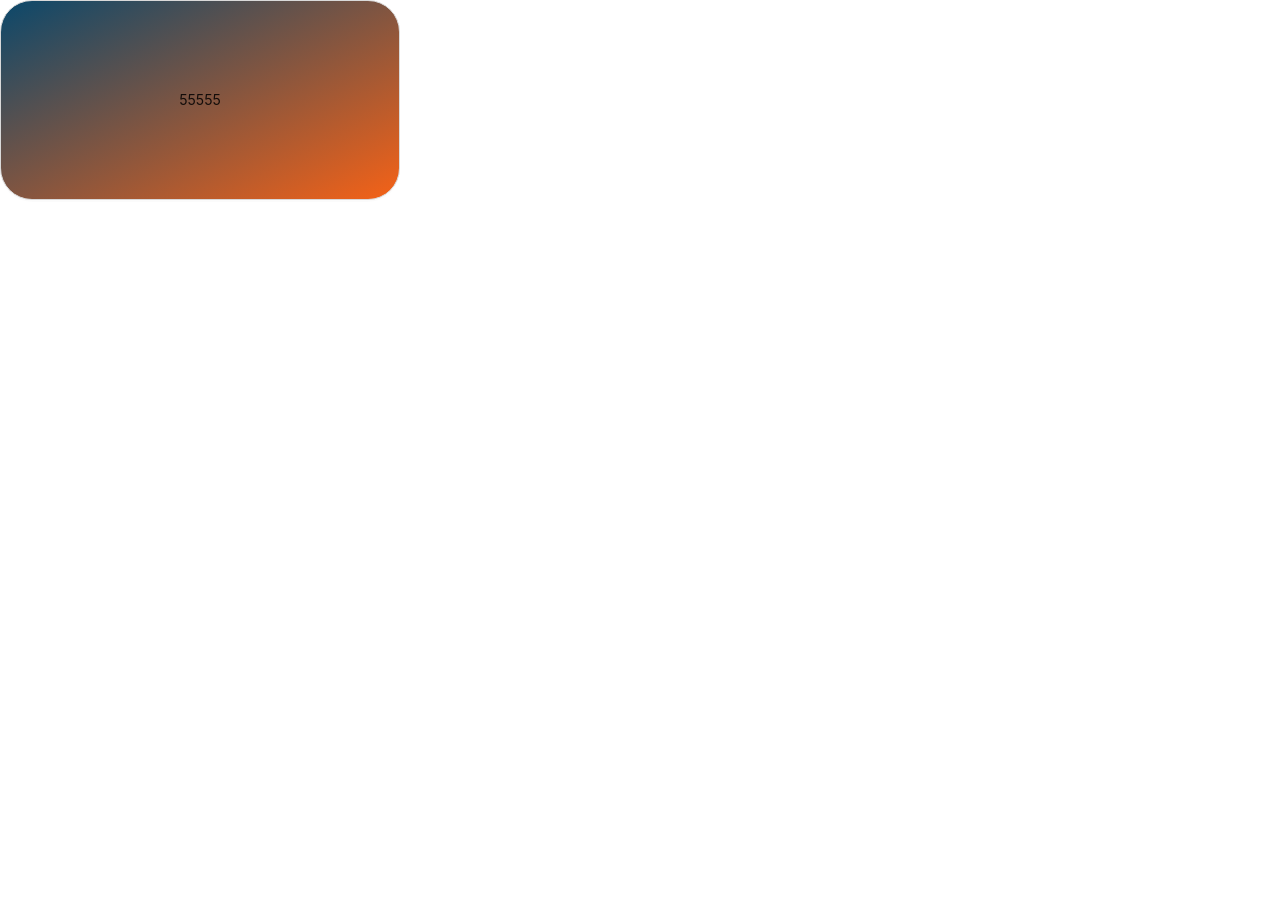
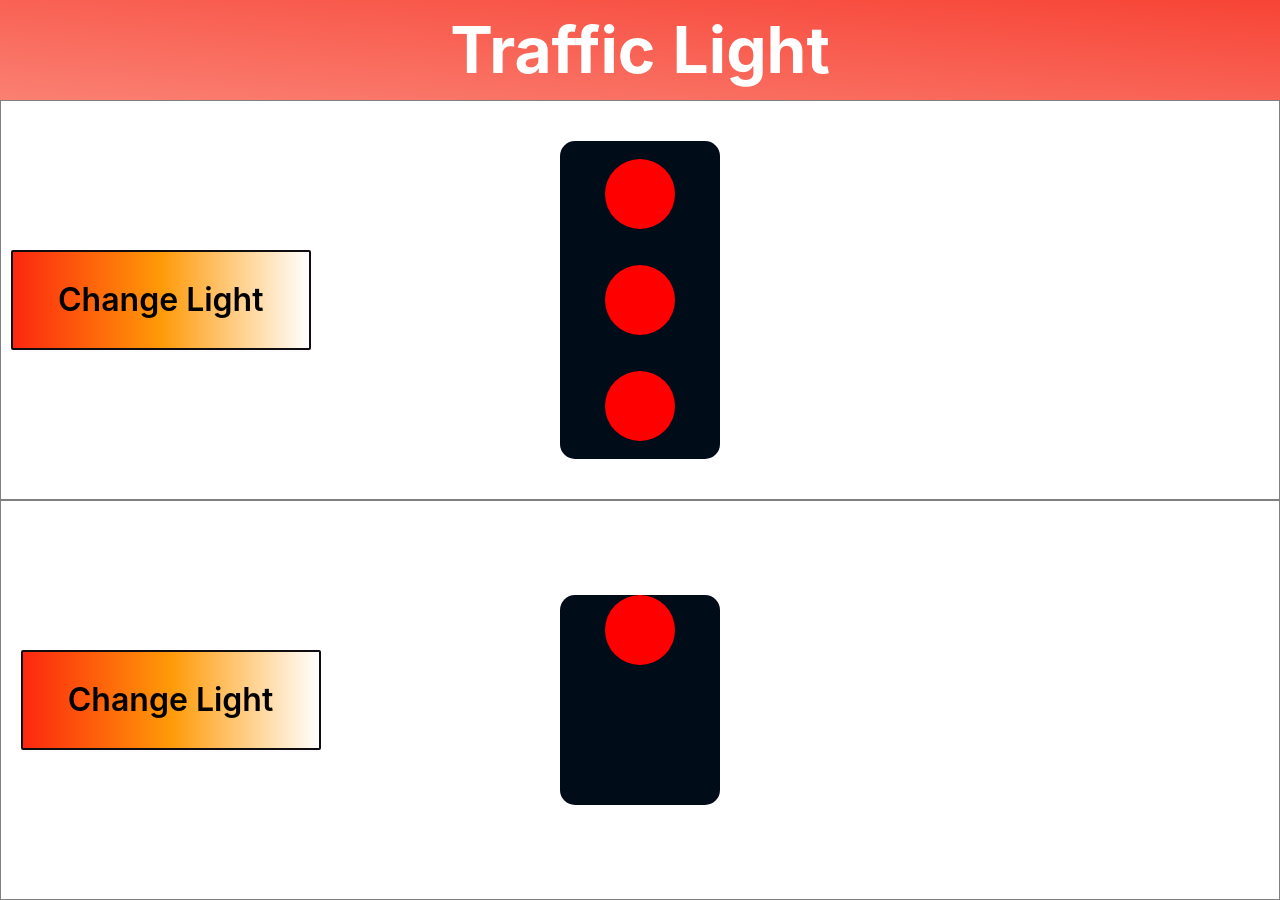
Before and after one commit to Playground-spk/react-sonter, a React (Create React App) app: page /trafficlight in a window 1280 px wide. Before the commit the page ends 800 px from the top, so only its background shows below. Built offline with nearby package versions, Linux system fonts and the light colour scheme.

Commit message:
traffic light 2

```diff
--- a/src/Carousel.js
+++ b/src/AppCarousel.js
@@ -11,20 +11,20 @@ export default class Carousel extends Component {
         "https://s359.kapook.com/rq/580/435/50/pagebuilder/64132db2-79cd-4885-ace1-143e3dbee87d.jpg",
         "https://buzzebees.blob.core.windows.net/backofficehtmleditor/20180205-152543-_ac40ca25-c093-4437-a8e3-bcbb9d308691.jpg",
         "https://mpics.mgronline.com/pics/Images/559000006939201.JPEG",
-        "https://www.goddesszilla.com/wp-content/uploads/2017/07/CXDKBVRUwAAApp7.jpg"
-      ]
+        "https://www.goddesszilla.com/wp-content/uploads/2017/07/CXDKBVRUwAAApp7.jpg",
+      ],
     };
   }
   next = () => {
-    let ret = this.state.index;
-    if (this.state.index === this.state.pictureList.length - 1) {
-      ret = 0;
-    } else {
-      ret++;
-    }
-    this.setState({ index: ret });
+    //ternary
+    this.state.index == this.state.pictureList.length - 1
+      ? this.setState({ index: 0 })
+      : this.setState((prevState) => ({
+          index: prevState.index + 1,
+        }));
   };
   previous = () => {
+    //if else
     let ret = this.state.index;
     if (this.state.index === 0) {
       ret = this.state.pictureList.length - 1;
@@ -33,17 +33,20 @@ export default class Carousel extends Component {
     }
     this.setState({ index: ret });
   };
+
   render() {
     let pic = this.state.pictureList;
     return (
       <div>
-        <Row>
+        <Row align="middle">
           <Col span={8}>
-            {" "}
-            <Button onClick={this.previous}>previous</Button>
+            <Row justify="end">
+              {" "}
+              <Button onClick={this.previous}>previous</Button>
+            </Row>
           </Col>
           <Col span={6}>
-            <img src={pic[this.state.index]} width="100px" height="100px" />
+            <img src={pic[this.state.index]} width="100%" height="100%" />
           </Col>
           <Col span={8}>
             <Button onClick={this.next}> next</Button>
--- a/src/MyWeb.js
+++ b/src/MyWeb.js
@@ -2,7 +2,7 @@ import React, { Component } from "react";
 import { Switch, Route } from "react-router-dom";
 import Home from "./Homepage";
 import TrafficLight from "./TrafficLight";
-import Carousel from "./Carousel";
+import Carousel from "./AppCarousel";
 import AppToDo from "./components/AppToDo";
 import AppTodo2Box from "./AppTodo2Box";
 import AppShopping from "./AppShopping";
--- a/src/TrafficLight.js
+++ b/src/TrafficLight.js
@@ -1,27 +1,157 @@
 import React, { Component } from "react";
 import "antd/dist/antd.css";
-import { Button, Radio } from "antd";
 import "./css/TrafficLight.css";
-import { Row, Col } from "antd";
+import { Row, Col, Button } from "antd";
 
 export default class TrafficLight extends Component {
   constructor() {
     super();
     this.state = {
-      index: 0
+      index: 0,
+      count: <h2>2</h2>,
+      ////////////////////////////////////////////////////////////////
+      index2: 0,
+      count2: <h2>2</h2>,
     };
   }
+  changeColor = () => {
+    return this.state.index % 3 == 1
+      ? this.delayYellowToRed()
+      : this.setState((prevState) => ({
+          index: prevState.index + 1,
+        }));
+  };
+  delayYellowToRed = () => {
+    this.setState((prevState) => ({
+      index: (prevState.index + 1) % 3,
+    }));
+    setTimeout(() => {
+      this.setState((prevState) => ({
+        index: (prevState.index + 1) % 3,
+      }));
+    }, 2000);
+    setTimeout(() => {
+      this.setState({ count: <h2>1</h2> });
+      setTimeout(() => {
+        this.setState({ count: <h2>2</h2> });
+      }, 1000);
+    }, 1000);
+  };
+  changeColor2 = () => {
+    this.state.index2 % 2 === 0
+      ? this.changeYellowToRed()
+      : this.setState((prevState) => ({ index2: prevState.index2 + 1 }));
+  };
+  changeYellowToRed = () => {
+    this.setState((prevState) => ({ index2: (prevState.index2 + 1) % 3 }));
+    setTimeout(() => {
+      this.setState((prevState) => ({ index2: (prevState.index2 + 1) % 3 }));
+    }, 2000);
+  };
+
   render() {
+    const index = this.state.index;
+    const colorList = [
+      { backgroundColor: "red" },
+      { backgroundColor: "green" },
+      { backgroundColor: "yellow" },
+    ];
     return (
-      <div>
-        <Row>
-          <Col>
-            <Button className="Button55555" shape="round">
-              55555
-            </Button>
+      <Row>
+        <Row justify="center" className="App-1-head ">
+          Traffic Light
+        </Row>
+        <Row className="App-1-body">
+          <Col span={6}>
+            <Row justify="center" align="middle" style={{ height: "100%" }}>
+              <Button
+                className="App-1-btn-ctr"
+                onClick={this.changeColor}
+                disabled={this.state.index == 2 ? true : false}
+              >
+                {" "}
+                Change Light{" "}
+              </Button>
+            </Row>
+          </Col>
+          <Col span={12}>
+            <Row justify="center" align="middle" style={{ height: "100%" }}>
+              <Col className="App-1-traffic-light">
+                <Row justify="center" align="middle" style={{ height: "100%" }}>
+                  <Col span={24}>
+                    <div className="App-1-light" style={colorList[index]}></div>
+                  </Col>
+                  <Col span={24}>
+                    <div className="App-1-light" style={colorList[index]}></div>
+                  </Col>
+                  <Col span={24}>
+                    <div className="App-1-light" style={colorList[index]}></div>
+                  </Col>
+                </Row>
+              </Col>
+            </Row>
+          </Col>
+          <Col span={6}>
+            {this.state.index == 2 ? (
+              <h1>Please wait....{this.state.count}</h1>
+            ) : null}
           </Col>
         </Row>
-      </div>
+        <Row className="App-1-body" justify="center" align="middle">
+          <Col span={6}>
+            <Row justify="end" align="middle" style={{ height: "100%" }}>
+              {" "}
+              <Button
+                className="App-1-btn-ctr"
+                onClick={this.changeColor2}
+                disabled={this.state.index2 == 2 ? true : false}
+              >
+                {" "}
+                Change Light{" "}
+              </Button>
+            </Row>
+          </Col>
+          <Col span={12}>
+            <Row justify="center" align="middle" style={{ height: "100%" }}>
+              <Col className="App-1-traffic-light">
+                <Row justify="center" align="middle" style={{ height: "100%" }}>
+                  <Col span={24}>
+                    <div
+                      className="App-1-light"
+                      style={
+                        this.state.index2 === 0
+                          ? { backgroundColor: "red" }
+                          : null
+                      }
+                    ></div>
+                  </Col>
+                  <Col span={24}>
+                    <div
+                      className="App-1-light"
+                      style={
+                        this.state.index2 === 1
+                          ? { backgroundColor: "green" }
+                          : null
+                      }
+                    ></div>
+                  </Col>
+                  <Col span={24}>
+                    <div
+                      className="App-1-light"
+                      style={
+                        this.state.index2 === 2
+                          ? { backgroundColor: "yellow" }
+                          : null
+                      }
+                    ></div>
+                  </Col>
+                </Row>
+              </Col>
+            </Row>
+          </Col>
+          <Col span={6}></Col>
+        </Row>
+      </Row>
     );
   }
 }
--- a/src/css/TrafficLight.css
+++ b/src/css/TrafficLight.css
@@ -12,3 +12,47 @@
     background-image: linear-gradient(to bottom right, #0B486B, #F56217);
 
 }
+
+.App-1-head {
+    width: 100%;
+    height: 100px;
+    background-image: linear-gradient(to top right, salmon, #f74436);
+    color: white;
+    font-weight: 700;
+    font-size: 64px;
+
+}
+
+.App-1-body {
+    width: 100%;
+    height: 400px;
+    border: 1px solid grey;
+}
+
+.App-1-btn-ctr {
+
+    color: black;
+    font-size: 32px;
+    font-weight: 600;
+    background-image: linear-gradient(to right, #FC270F, #FF9A08, white);
+    border: 2px solid #110c11;
+
+    width: 300px;
+    height: 100px;
+}
+
+.App-1-traffic-light {
+    width: 25%;
+    height: 80%;
+    background-color: #000c18;
+    border-radius: 15px
+}
+
+.App-1-light {
+    width: 70px;
+    height: 70px;
+    border-radius: 90px;
+
+    display: block;
+    margin: auto
+}
```
